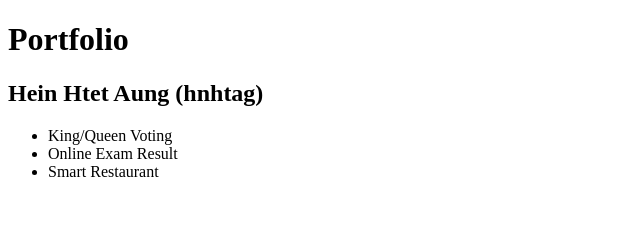
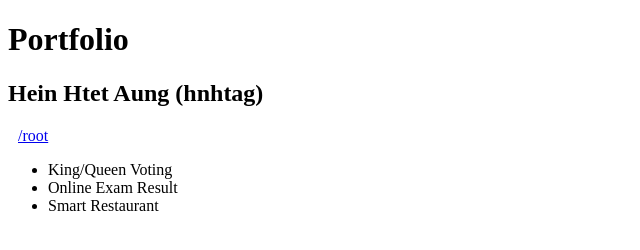
Before and after one commit to ZignOut/heinhtetaung.com, a plain HTML site: page portfolio/index.html in a window 1280 px wide. Shown: the whole page, without its empty margins (0-640 px from the left). Drawn offline with Linux system fonts and the light colour scheme.

Commit message:
Add /share & /portfolio

```diff
--- a/portfolio/index.html
+++ b/portfolio/index.html
@@ -1,26 +1,44 @@
 <!DOCTYPE html>
 <html>
+
 <head>
     <title>Portfolio - Hein Htet Aung (hnhtag)</title>
     <meta charset="utf-8">
     <meta name="robots" content="index,follow">
 
     <meta name="viewport" content="width=device-width, height=device-height, initial-scale=1.0">
-    <meta name="description"
-        content="">
+    <meta name="description" content="">
 
     <link rel="icon" type="image/png" href="../img/hnhtag.png">
     <link rel="shortcut icon" type="image/png" href="../img/hnhtag.png">
     <link href="https://fonts.googleapis.com/css?family=Roboto" rel="stylesheet">
     <link rel="stylesheet" href="https://cdnjs.cloudflare.com/ajax/libs/font-awesome/4.7.0/css/font-awesome.min.css">
+    <style>
+        nav>ul {
+            padding-left: 0;
+            margin: 10px 0 10px 0;
+        }
+
+        nav>ul li {
+            display: inline-block;
+            margin: 0 10px 0 10px;
+        }
+    </style>
 </head>
+
 <body>
     <h1>Portfolio</h1>
     <h2>Hein Htet Aung (hnhtag)</h2>
+    <nav>
+        <ul>
+            <li><a href="/">/root</a></li>
+        </ul>
+    </nav>
     <ul>
         <li>King/Queen Voting</li>
         <li>Online Exam Result</li>
         <li>Smart Restaurant</li>
     </ul>
 </body>
+
 </html>
```
Also changed, not shown: share/index.html (+21 -3 lines).
